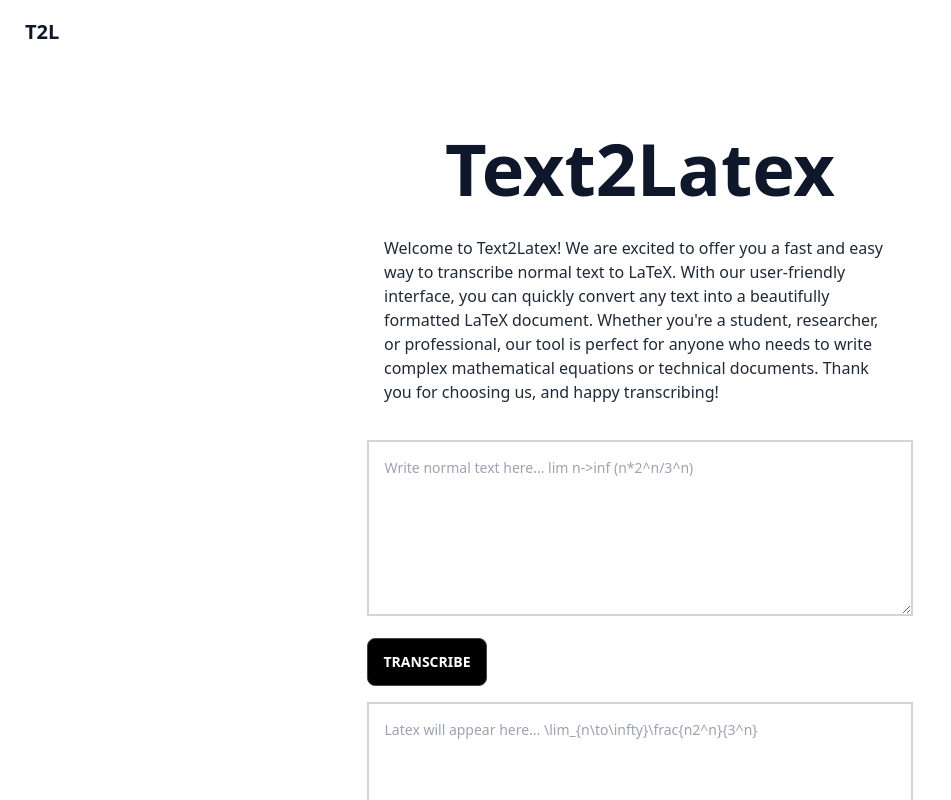
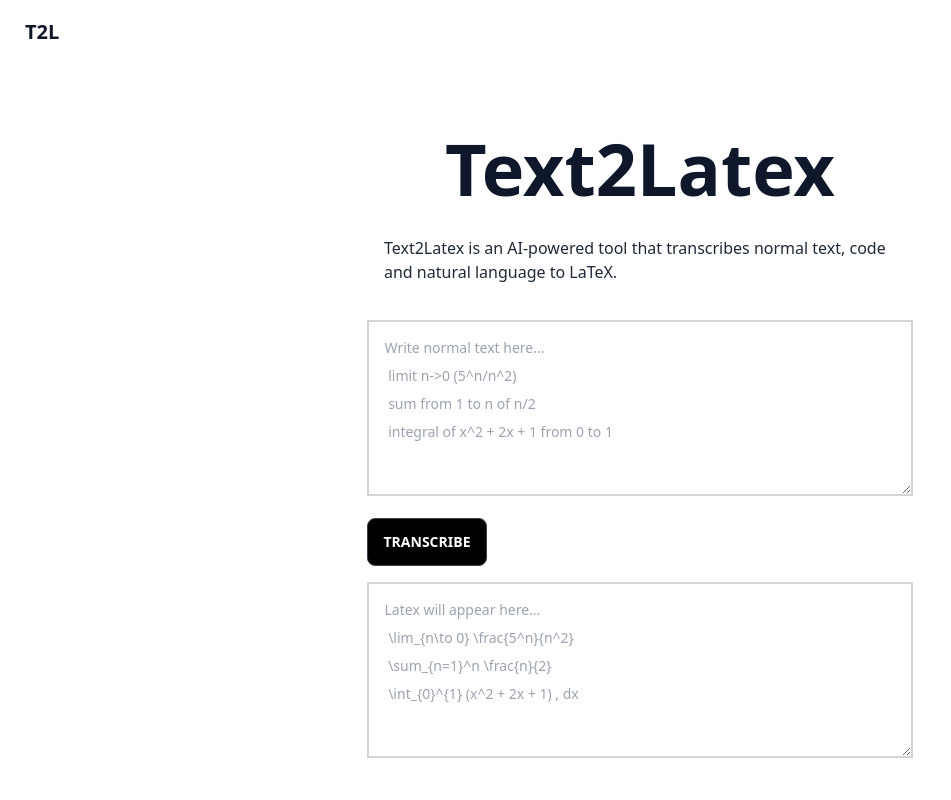
Before and after one commit to rodas-j/text2latex, a Next.js app in the folder apps/web/: page / in a window 1280 px wide. Shown: the top 800 px of the page, without its empty margins (0-951 px from the left). Built offline with nearby package versions, Linux system fonts and the light colour scheme.

Commit message:
ready for launch

```diff
--- a/apps/web/components/hero/Hero.tsx
+++ b/apps/web/components/hero/Hero.tsx
@@ -8,15 +8,11 @@ export default function Hero(props: Props) {
       <h1 className="m:text-6xl max-w-2xl font-bold text-slate-900 text-7xl my-4">
         Text2Latex
       </h1>
+
       <p className="max-w-lg font-light">
         {" "}
-        Welcome to Text2Latex! We are excited to offer you a fast and easy way
-        to transcribe normal text to LaTeX. With our user-friendly interface,
-        you can quickly convert any text into a beautifully formatted LaTeX
-        document. Whether you&apos;re a student, researcher, or professional,
-        our tool is perfect for anyone who needs to write complex mathematical
-        equations or technical documents. Thank you for choosing us, and happy
-        transcribing!
+        Text2Latex is an AI-powered tool that transcribes normal text, code and
+        natural language to LaTeX.{" "}
       </p>
     </div>
   );
--- a/apps/web/pages/api/index.ts
+++ b/apps/web/pages/api/index.ts
@@ -15,7 +15,9 @@ async function handler(req: NextApiRequest, res: NextApiResponse) {
     res.status(429).json({ error: "Too many requests" });
     return;
   }
-  const prompt = req.query.prompt;
+
+  const prompt = req.body.prompt;
+  console.log("prompt", prompt);
 
   if (!prompt) {
     res.status(400).json({ error: "Missing prompt" });
--- a/apps/web/pages/index.tsx
+++ b/apps/web/pages/index.tsx
@@ -15,15 +15,20 @@ export default function Web() {
   const [loading, setLoading] = useState(false);
 
   async function transcribe(text: string) {
+    let myHeaders = new Headers();
+    myHeaders.append("Content-Type", "application/json");
+    var raw = JSON.stringify({
+      prompt: text,
+    });
     let requestOptions = {
-      method: "GET",
+      method: "POST",
+      headers: myHeaders,
+      body: raw,
       redirect: "follow",
     };
     try {
-      const response = await fetch(
-        `/api?prompt=${text}`,
-        requestOptions as RequestInit
-      );
+      const response = await fetch("/api", requestOptions as RequestInit);
+      console.log(response);
 
       if (!response.ok) {
         const data = await response.json();
@@ -36,21 +41,28 @@ export default function Web() {
       const data = await response.json();
       return data;
     } catch (err) {
-      switch ((err as any).cause.status) {
-        case 500:
-          setErrorText("Something went wrong!");
-          break;
-      }
+      setErrorText("Something went wrong!");
+      console.log(err);
     }
   }
+  const exampleInput = `limit n->0 (5^n/n^2)`;
+  const example2Input = `sum from 1 to n of n/2`;
+  const example3Input = `integral of x^2 + 2x + 1 from 0 to 1`;
+
+  const exampleOutput = `\\lim_{n\\to 0} \\frac{5^n}{n^2}`;
+  const example2Output = `\\sum_{n=1}^n \\frac{n}{2}`;
+  const example3Output = "\\int_{0}^{1} (x^2 + 2x + 1) , dx";
 
   const handleTranscribe = async () => {
+    console.log("transcribing");
     setLoading(true);
     if (text.length > 1000) {
+      console.log("text is too long");
       setIsTextLong(true);
       setLoading(false);
       return;
     }
+
     const response = await transcribe(text);
     setLatex(response ? response.data : "");
     setLoading(false);
@@ -102,7 +114,7 @@ export default function Web() {
           <textarea
             value={text}
             onChange={(e) => setText(e.target.value)}
-            placeholder="Write normal text here... lim n->inf (n*2^n/3^n)"
+            placeholder={`Write normal text here... \n ${exampleInput} \n ${example2Input} \n ${example3Input}`}
             className={`textarea textarea-bordered textarea-md h-44 w-full min-w-lg border-2 rounded-none focus:outline-none focus:border-black  ${
               isTextLong && "textarea-error"
             } `}
@@ -133,7 +145,7 @@ export default function Web() {
                 }, 2000);
               }
             }}
-            placeholder="Latex will appear here... \lim_{n\to\infty}\frac{n2^n}{3^n}"
+            placeholder={`Latex will appear here... \n ${exampleOutput} \n ${example2Output} \n ${example3Output}`}
             className="textarea textarea-bordered textarea-md h-44 w-full min-w-lg  disabled border-2 rounded-none focus:outline-none focus:border-black cursor-copy"
           ></textarea>
           {copied && (
```
